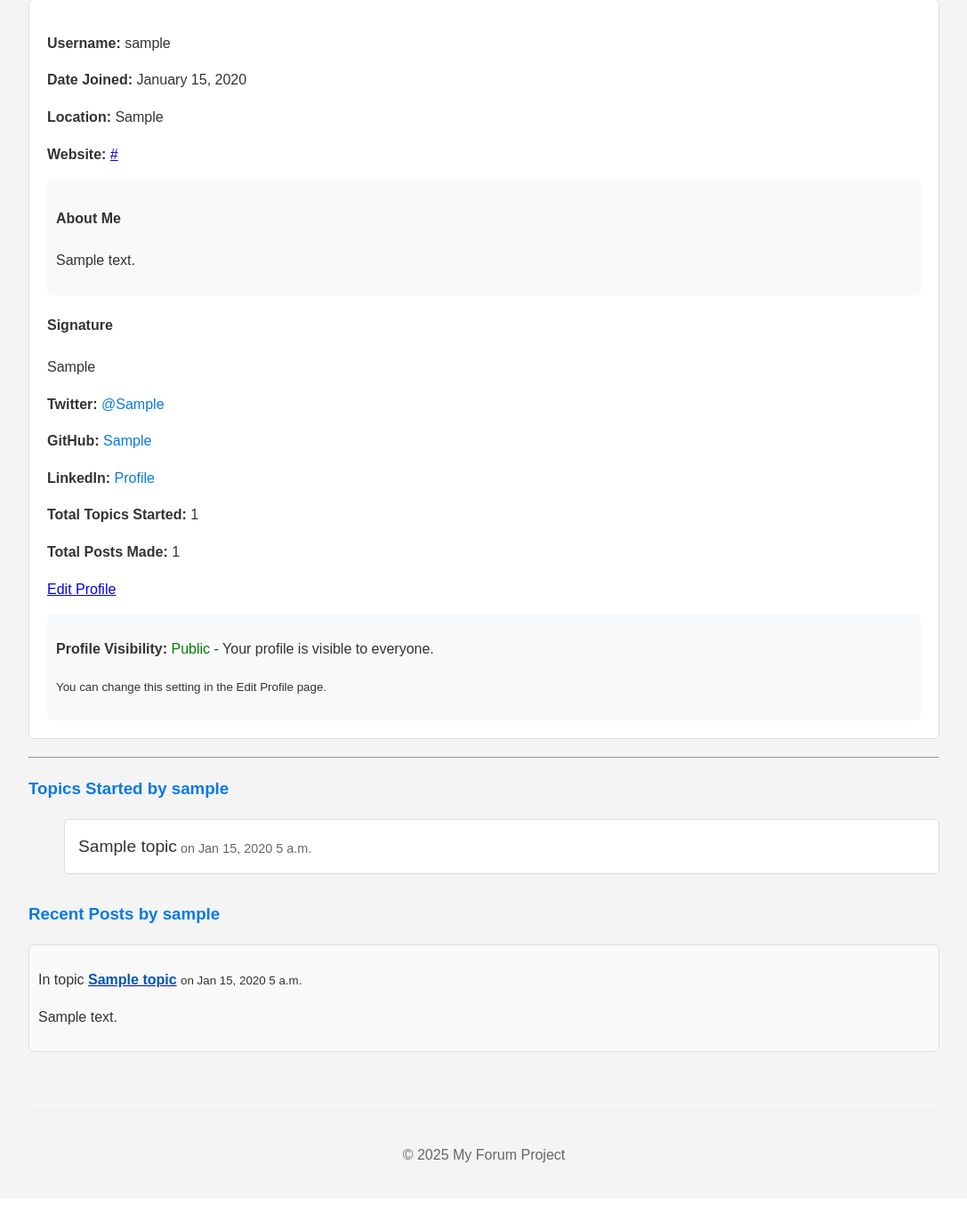
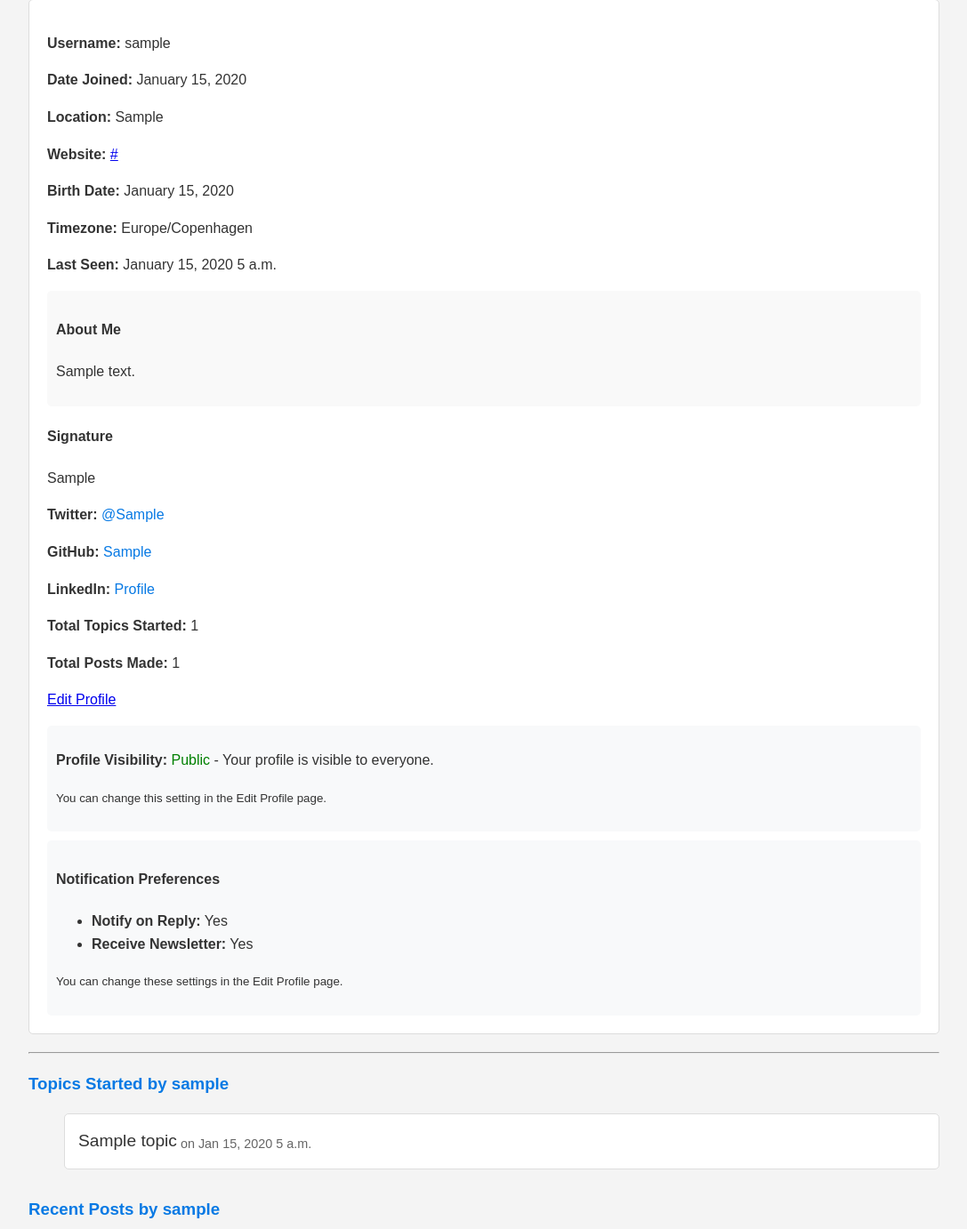
Before and after one commit to MickTheLinuxGeek/ByteBoard, a Django app: a page that uses forum/templates/forum/user_profile.html in a window 1280 px wide. Shown: the part 330-1712 px from the top of the page at 89% size, without its empty margins (96-1183 px from the left). Before the commit the page ends 1637 px from the top, so only its background shows below. Run offline with Django 5.2, Linux system fonts and the light colour scheme; a user stored in the database is signed in; tables that the repository leaves empty hold one stand-in row (values such as "Sample post"); grey boxes marked "Sample" are stand-in pictures.

Commit message:
Section 3.1 Phase 1: Profile Viewing tasks implemented

```diff
--- a/forum/templates/forum/user_profile.html
+++ b/forum/templates/forum/user_profile.html
@@ -26,6 +26,18 @@
 
     {% if profile_user.profile.website %}
     <p><strong>Website:</strong> <a href="{{ profile_user.profile.website }}" target="_blank">{{ profile_user.profile.website }}</a></p>
+    {% endif %}
+
+    {% if profile_user.profile.birth_date and user == profile_user %}
+    <p><strong>Birth Date:</strong> {{ profile_user.profile.birth_date|date:"F d, Y" }}</p>
+    {% endif %}
+
+    {% if profile_user.profile.timezone %}
+    <p><strong>Timezone:</strong> {{ profile_user.profile.timezone }}</p>
+    {% endif %}
+
+    {% if profile_user.profile.last_seen %}
+    <p><strong>Last Seen:</strong> {{ profile_user.profile.last_seen|date:"F d, Y P" }}</p>
     {% endif %}
 
     {% if profile_user.profile.bio %}
@@ -75,6 +87,16 @@
         </p>
         <p><small>You can change this setting in the Edit Profile page.</small></p>
     </div>
+
+    <!-- Display notification preferences to the profile owner -->
+    <div class="notification-preferences" style="margin-top: 10px; padding: 10px; background-color: #f8f9fa; border-radius: 5px;">
+        <h4>Notification Preferences</h4>
+        <ul>
+            <li><strong>Notify on Reply:</strong> {% if profile_user.profile.notify_on_reply %}Yes{% else %}No{% endif %}</li>
+            <li><strong>Receive Newsletter:</strong> {% if profile_user.profile.receive_newsletter %}Yes{% else %}No{% endif %}</li>
+        </ul>
+        <p><small>You can change these settings in the Edit Profile page.</small></p>
+    </div>
     {% endif %}
 </div>
 <hr>
```
